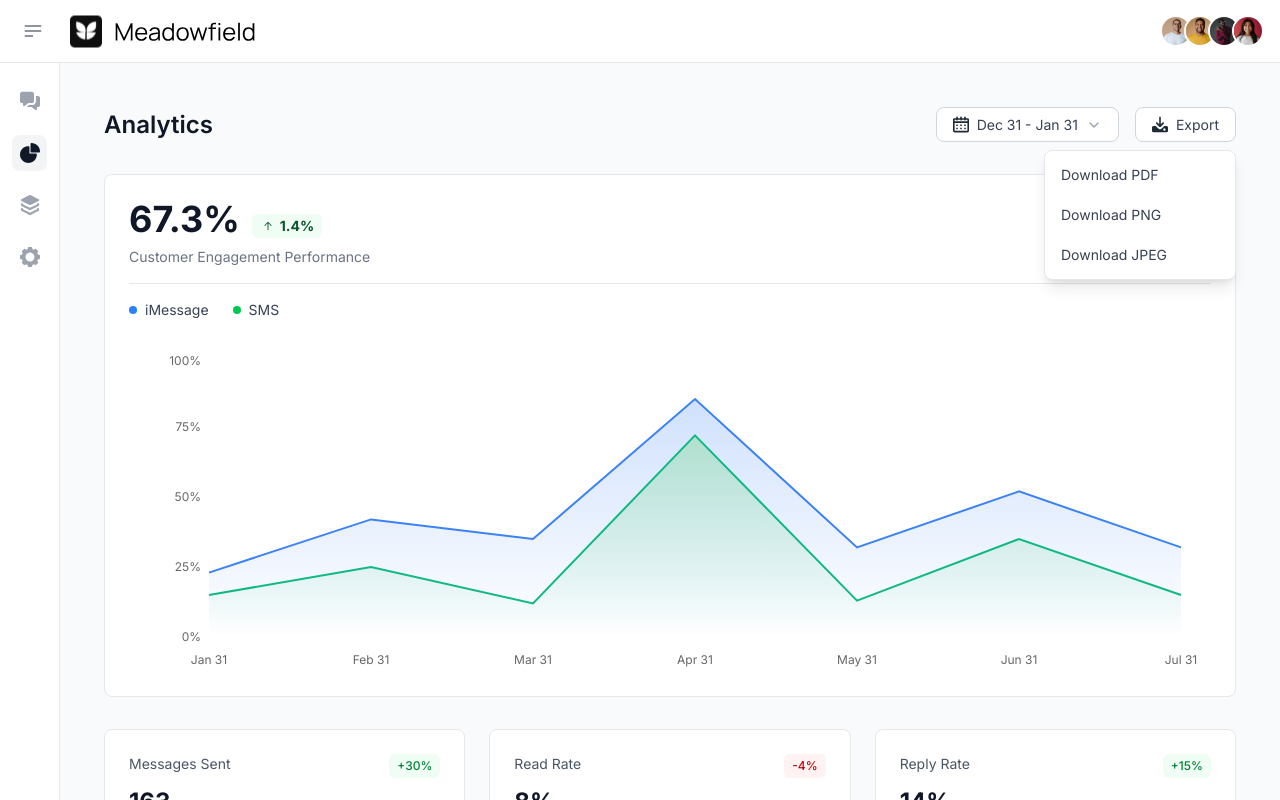
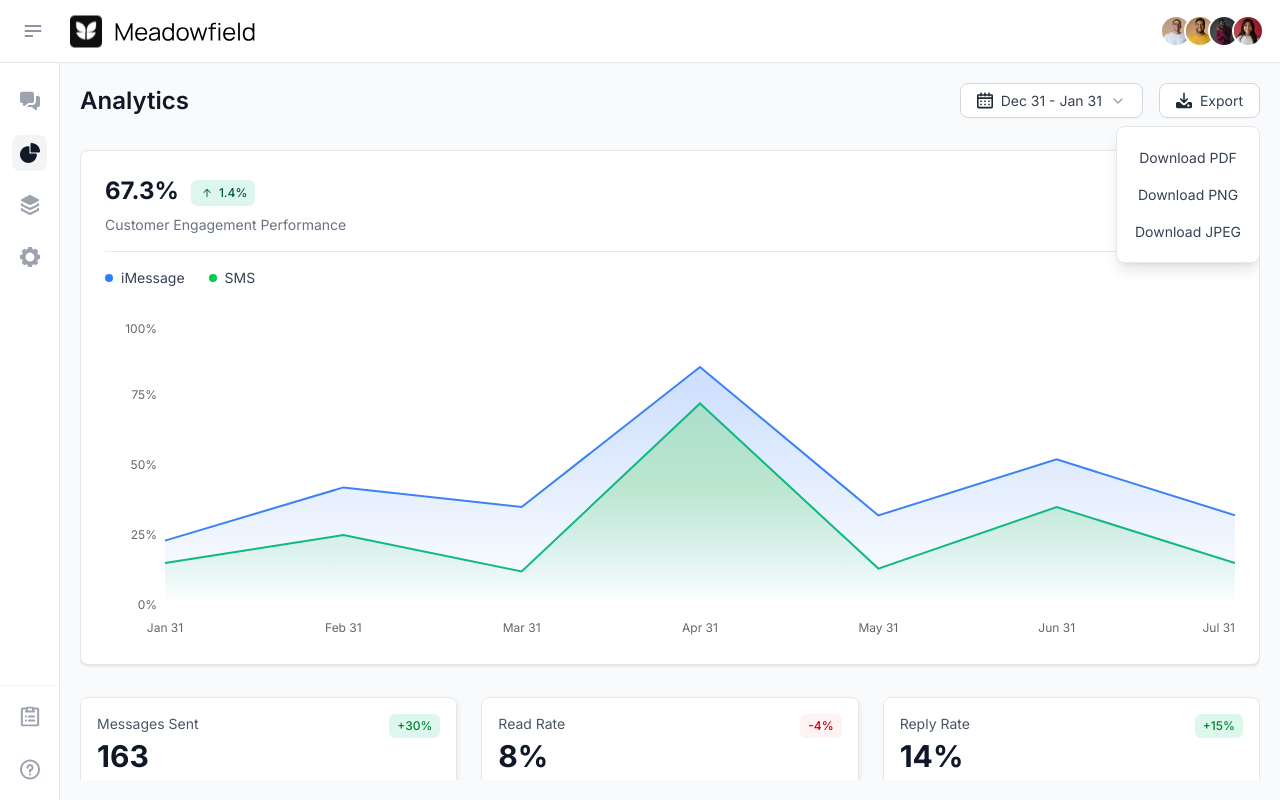
Before and after one commit to asif-zulfiqar/arnio-saas, a Next.js app: page /analytics in a window 1280 px wide. Both pictures are taken after a click on the button "Export". Shown: the top 800 px of the page. Built offline with nearby package versions, Linux system fonts and the light colour scheme.

Commit message:
analytics code merged

```diff
--- a/app/(protected)/(user)/analytics/page.js
+++ b/app/(protected)/(user)/analytics/page.js
@@ -2,7 +2,7 @@
 "use client";
 
 import { useEffect } from "react";
-import { useWorkspaceStore } from "../../../../store/workspace/workspaceStore";
+import useAnalyticsStore from "../../../../store/conversation/AnalyticsStore";
 import { ExportDropdown } from "../../../../components/Analytics/ExportDropdown";
 import { MetricCard } from "../../../../components/Analytics/MetricCard";
 import { EmptyState } from "../../../../components/Analytics/EmptyState";
@@ -12,26 +12,18 @@ import DateRangePickerWrapper from "@/components/Analytics/DateRangePickerWrappe
 
 const Analytics = () => {
   const {
-    analytics,
-    ui,
+    customerEngagement,
+    chartData,
+    metrics,
+    showCalendar,
+    showExportDropdown,
+    hoveredPoint,
+    hasData,
     toggleCalendar,
     toggleExportDropdown,
     setHoveredPoint,
     loadData,
-  } = useWorkspaceStore();
-
-  const {
-    customerEngagement,
-    chartData,
-    metrics,
-  } = analytics;
-
-  const {
-    showCalendar,
-    showExportDropdown,
-    hoveredPoint,
-    hasData,
-  } = ui;
+  } = useAnalyticsStore();
 
   useEffect(() => {
     loadData();
@@ -51,8 +43,13 @@ const Analytics = () => {
 
   if (!hasData) {
     return (
-      <div className="p-6 bg-gray-50 min-h-screen">
-        <div className="mx-auto">
+      <div className="bg-gray-50 h-[calc(100vh-103px)] overflow-hidden">
+        <div
+          className="mx-auto flex-1 overflow-y-auto h-full pt-2 pb-2
+          [&::-webkit-scrollbar]:hidden
+          [-ms-overflow-style]:none
+          [scrollbar-width]:none"
+        >
           <div className="flex justify-between items-center mb-8">
             <h1 className="text-2xl font-semibold text-gray-900">Analytics</h1>
             <div className="flex items-center space-x-4">
@@ -83,8 +80,13 @@ const Analytics = () => {
   }
 
   return (
-    <div className="p-6 bg-gray-50 min-h-screen">
-      <div className="mx-auto">
+    <div className="bg-gray-50 h-[calc(100vh-103px)] overflow-hidden">
+      <div
+        className="mx-auto flex-1 overflow-y-auto h-full
+        [&::-webkit-scrollbar]:hidden
+        [-ms-overflow-style]:none
+        [scrollbar-width]:none"
+      >
         {/* Header */}
         <div className="flex justify-between items-center mb-8">
           <h1 className="text-2xl font-semibold text-gray-900">Analytics</h1>
@@ -101,22 +103,24 @@ const Analytics = () => {
         </div>
 
         {/* Main Chart Section */}
-        <div className="bg-white rounded-lg border border-gray-200 mb-8">
+        <div className="bg-white rounded-lg border border-gray-200 mb-8 shadow-sm">
           {/* Chart Header with Percentage */}
           <div className="p-6 pb-4">
             <div className="flex items-baseline space-x-3 mb-2">
-              <span className="text-4xl font-bold text-gray-900">
+              <span className="text-2xl font-bold text-gray-900">
                 {customerEngagement.percentage}%
               </span>
               <div
-                className={`flex items-center space-x-1 px-2 py-0.5 rounded-md ${
-                  customerEngagement.isPositive ? "bg-green-50" : "bg-red-50"
+                className={`flex items-center space-x-1 px-2 t py-1.5 rounded-md  ${
+                  customerEngagement.isPositive
+                    ? "bg-[#DEF7EC] text-3xl font-bold"
+                    : "bg-red-50 text-3xl font-bold"
                 }`}
               >
                 <svg
                   className={`w-4 h-3  ${
                     customerEngagement.isPositive
-                      ? "text-green-900"
+                      ? "text-[#03543F]"
                       : "text-red-600 rotate-180"
                   }`}
                   fill="currentColor"
@@ -129,9 +133,9 @@ const Analytics = () => {
                   />
                 </svg>
                 <span
-                  className={`text-sm font-bold  ${
+                  className={`text-[12px] font-medium  ${
                     customerEngagement.isPositive
-                      ? "text-green-900"
+                      ? "text-[#03543F]"
                       : "text-red-600"
                   }`}
                 >
@@ -163,7 +167,7 @@ const Analytics = () => {
           {metrics.map((metric, index) => (
             <div
               key={index}
-              className="bg-white p-6 rounded-lg border border-gray-200"
+              className="bg-white p-4 rounded-lg border border-gray-200 shadow-[2px_2px_4px_rgba(0,0,0,0.05)]"
             >
               <MetricCard {...metric} />
             </div>
--- a/components/Analytics/AnalyticsChart.jsx
+++ b/components/Analytics/AnalyticsChart.jsx
@@ -14,33 +14,44 @@ const CustomTooltip = ({ active, payload, label, coordinate }) => {
   const iMessageData = payload.find((p) => p.dataKey === "iMessage");
   const smsData = payload.find((p) => p.dataKey === "SMS");
 
-  // Position tooltip to the left of the cursor position
+  // Dynamic positioning: show on right if too close to left edge, otherwise on left
+  const tooltipWidth = 155;
+  const showOnRight = coordinate.x < tooltipWidth + 20; // Add some padding
+
   const tooltipStyle = {
     position: "absolute",
-    left: `${coordinate.x - 240}px`, // Position to the left of cursor
-    top: `${coordinate.y - 80}px`, // Center vertically relative to cursor
+    left: showOnRight
+      ? `${coordinate.x + 15}px` // Position to the right of cursor
+      : `${coordinate.x - tooltipWidth}px`, // Position to the left of cursor
+    top: `${coordinate.y - 140}px`, // Center vertically relative to cursor
     pointerEvents: "none",
-    zIndex: 1000,
+    zIndex: 9999, // Higher z-index
   };
 
   return (
     <div style={tooltipStyle}>
-      <div className="bg-white p-4 rounded-lg shadow-lg border border-gray-200 min-w-[200px] relative">
-        {/* Arrow pointer on the right side */}
+      <div className="bg-white rounded-xl shadow-lg border border-gray-200 min-w-[135px] relative">
+        {/* Arrow pointer - dynamically positioned */}
         <div
-          className="absolute right-[-6px] top-1/2 -translate-y-1/2 w-3 h-3 bg-white border-r border-b border-gray-200 rotate-[-45deg]"
+          className={`absolute top-1/2 -translate-y-1/2 w-3 h-3 bg-white border border-gray-200 ${
+            showOnRight
+              ? "left-[-6px] border-r-0 border-t-0 rotate-45" // Arrow on left when tooltip is on right
+              : "right-[-6px] border-l-0 border-b-0 rotate-45" // Arrow on right when tooltip is on left
+          }`}
           style={{ boxShadow: "1px 1px 2px rgba(0,0,0,0.05)" }}
         />
 
-        <div className="text-sm font-medium text-gray-900 mb-3">{label}</div>
+        <div className="text-sm font-medium text-gray-900 bg-gray-100 px-4 py-2">
+          {label}
+        </div>
 
         {iMessageData && (
-          <div className="mb-3">
-            <div className="flex items-center space-x-2 mb-1">
+          <div className="px-4 py-2">
+            <div className="flex items-center space-x-2">
               <div className="w-2 h-2 rounded-full bg-blue-500"></div>
               <span className="text-sm text-gray-700">iMessage</span>
             </div>
-            <div className="text-xs text-gray-500 space-y-1">
+            <div className="text-xs text-gray-500 space-y-1 pl-4">
               <div>Sent 1,200</div>
               <div>Opened 94%</div>
               <div>Replied 54%</div>
@@ -50,12 +61,12 @@ const CustomTooltip = ({ active, payload, label, coordinate }) => {
         )}
 
         {smsData && (
-          <div>
+          <div className="px-4 py-2">
             <div className="flex items-center space-x-2 mb-1">
               <div className="w-2 h-2 rounded-full bg-green-500"></div>
               <span className="text-sm text-gray-700">SMS</span>
             </div>
-            <div className="text-xs text-gray-500 space-y-1">
+            <div className="text-xs text-gray-500 space-y-1 pl-4">
               <div>Sent 1,150</div>
               <div>Opened 54%</div>
               <div>Replied 22%</div>
@@ -88,7 +99,7 @@ const AnalyticsChart = ({ data, hoveredPoint, onHover }) => {
         <ResponsiveContainer width="100%" height="100%">
           <AreaChart
             data={data}
-            margin={{ top: 5, right: 30, left: 20, bottom: 5 }}
+            margin={{ top: 5, right: 0, left: 0, bottom: 5 }}
             onMouseMove={(e) => {
               if (e && e.activeLabel) {
                 onHover(e.activePayload);
@@ -98,11 +109,11 @@ const AnalyticsChart = ({ data, hoveredPoint, onHover }) => {
           >
             <defs>
               <linearGradient id="iMessageGradient" x1="0" y1="0" x2="0" y2="1">
-                <stop offset="0%" stopColor="#3B82F6" stopOpacity={0.4} />
+                <stop offset="10%" stopColor="#3B82F6" stopOpacity={0.4} />
                 <stop offset="100%" stopColor="#3B82F6" stopOpacity={0} />
               </linearGradient>
               <linearGradient id="smsGradient" x1="0" y1="0" x2="0" y2="1">
-                <stop offset="0%" stopColor="#32CD32" stopOpacity={0.4} />
+                <stop offset="40%" stopColor="#32CD32" stopOpacity={0.4} />
                 <stop offset="100%" stopColor="#10B981" stopOpacity={0} />
               </linearGradient>
             </defs>
@@ -146,7 +157,7 @@ const AnalyticsChart = ({ data, hoveredPoint, onHover }) => {
                 r: 6,
                 stroke: "#3B82F6",
                 strokeWidth: 2,
-                fill: "white",
+                fill: "#3B82F6",
               }}
             />
 
@@ -162,7 +173,7 @@ const AnalyticsChart = ({ data, hoveredPoint, onHover }) => {
                 r: 6,
                 stroke: "#10B981",
                 strokeWidth: 2,
-                fill: "white",
+                fill: "#10B981",
               }}
             />
           </AreaChart>
--- a/components/Analytics/ExportDropdown.jsx
+++ b/components/Analytics/ExportDropdown.jsx
@@ -1,9 +1,145 @@
-// components/Analytics/DateRangePicker.jsx
-
+// components/Analytics/ExportDropdown.jsx
 import Image from "next/image";
 import ExportIcon from "@/app/assets/svgs/analytics/export.svg";
+import {
+  exportToPDF,
+  exportToPNG,
+  exportToJPEG,
+  generateReportData,
+} from "@/utils/Exportutils";
+import useAnalyticsStore from "@/store/conversation/AnalyticsStore";
 
 export const ExportDropdown = ({ showDropdown, onToggle }) => {
+  const storeData = useAnalyticsStore.getState();
+
+  const handleExport = (format) => {
+    // Generate report data
+    const reportData = generateReportData(storeData);
+
+    // Create a temporary container for export
+    const exportContainer = document.createElement("div");
+    exportContainer.id = "analytics-export-container";
+    exportContainer.style.position = "absolute";
+    exportContainer.style.left = "-9999px";
+    exportContainer.style.top = "-9999px";
+    exportContainer.style.width = "1000px";
+    exportContainer.style.backgroundColor = "#ffffff";
+    exportContainer.style.padding = "20px";
+    exportContainer.style.fontFamily = "sans-serif";
+
+    // Add content to the container
+    exportContainer.innerHTML = `
+      <div style="margin-bottom: 20px; border-bottom: 1px solid #eee; padding-bottom: 10px;">
+        <h1 style="margin: 0; color: #1f2937; font-size: 24px;">${
+          reportData.title
+        }</h1>
+        <p style="margin: 5px 0 0; color: #6b7280; font-size: 14px;">Generated: ${
+          reportData.generatedAt
+        }</p>
+      </div>
+
+      <div style="margin-bottom: 20px; background: #f9fafb; padding: 15px; border-radius: 8px;">
+        <h2 style="margin: 0 0 10px; color: #374151; font-size: 18px;">Customer Engagement</h2>
+        <div style="display: flex; align-items: center;">
+          <span style="font-size: 32px; font-weight: bold; color: #111827; margin-right: 10px;">
+            ${reportData.customerEngagement.percentage}%
+          </span>
+          <span style="color: ${
+            reportData.customerEngagement.isPositive ? "#059669" : "#dc2626"
+          };
+                background: ${
+                  reportData.customerEngagement.isPositive
+                    ? "#d1fae5"
+                    : "#fee2e2"
+                };
+                padding: 4px 8px; border-radius: 6px; font-weight: 500;">
+            ${reportData.customerEngagement.isPositive ? "+" : ""}${
+      reportData.customerEngagement.change
+    }%
+          </span>
+        </div>
+      </div>
+
+      <div style="margin-bottom: 20px;">
+        <h2 style="margin: 0 0 15px; color: #374151; font-size: 18px;">Message Performance Over Time</h2>
+        <div style="display: flex; margin-bottom: 10px;">
+          <div style="display: flex; align-items: center; margin-right: 20px;">
+            <div style="width: 12px; height: 12px; background: #3B82F6; border-radius: 50%; margin-right: 5px;"></div>
+            <span style="font-size: 14px;">iMessage</span>
+          </div>
+          <div style="display: flex; align-items: center;">
+            <div style="width: 12px; height: 12px; background: #10B981; border-radius: 50%; margin-right: 5px;"></div>
+            <span style="font-size: 14px;">SMS</span>
+          </div>
+        </div>
+
+        <div style="display: grid; grid-template-columns: repeat(auto-fit, minmax(120px, 1fr)); gap: 10px;">
+          ${reportData.chartData
+            .map(
+              (item) => `
+            <div style="border: 1px solid #e5e7eb; padding: 10px; border-radius: 6px;">
+              <div style="font-weight: 500; margin-bottom: 8px;">${item.date}</div>
+              <div style="color: #3B82F6; margin-bottom: 4px;">iMessage: ${item.iMessage}</div>
+              <div style="color: #10B981;">SMS: ${item.SMS}</div>
+            </div>
+          `
+            )
+            .join("")}
+        </div>
+      </div>
+
+      <div>
+        <h2 style="margin: 0 0 15px; color: #374151; font-size: 18px;">Key Metrics</h2>
+        <div style="display: grid; grid-template-columns: repeat(auto-fit, minmax(200px, 1fr)); gap: 15px;">
+          ${reportData.metrics
+            .map(
+              (metric) => `
+            <div style="border: 1px solid #e5e7eb; padding: 15px; border-radius: 8px;">
+              <div style="display: flex; justify-content: space-between; align-items: start; margin-bottom: 10px;">
+                <h3 style="margin: 0; font-size: 14px; color: #6b7280;">${
+                  metric.title
+                }</h3>
+                <span style="color: ${
+                  metric.isPositive ? "#059669" : "#dc2626"
+                };
+                      background: ${metric.isPositive ? "#d1fae5" : "#fee2e2"};
+                      padding: 2px 6px; border-radius: 4px; font-size: 12px; font-weight: 500;">
+                  ${metric.isPositive ? "+" : ""}${metric.change}%
+                </span>
+              </div>
+              <div style="font-size: 20px; font-weight: bold; color: #111827;">${
+                metric.value
+              }</div>
+            </div>
+          `
+            )
+            .join("")}
+        </div>
+      </div>
+    `;
+
+    // Add to document
+    document.body.appendChild(exportContainer);
+
+    // Export based on format
+    setTimeout(() => {
+      if (format === "pdf") {
+        exportToPDF("analytics-export-container", "analytics-report");
+      } else if (format === "png") {
+        exportToPNG("analytics-export-container", "analytics-report");
+      } else if (format === "jpeg") {
+        exportToJPEG("analytics-export-container", "analytics-report");
+      }
+
+      // Remove the temporary container
+      setTimeout(() => {
+        document.body.removeChild(exportContainer);
+      }, 100);
+    }, 100);
+
+    onToggle();
+  };
+
   const exportOptions = [
     { label: "Download PDF", value: "pdf" },
     { label: "Download PNG", value: "png" },
@@ -14,7 +150,7 @@ export const ExportDropdown = ({ showDropdown, onToggle }) => {
     <div className="relative">
       <button
         onClick={onToggle}
-        className="flex items-center space-x-2 px-4 py-2 text-sm text-gray-700 bg-white border border-gray-300 rounded-lg hover:bg-gray-50 transition-colors"
+        className="flex items-center space-x-2 px-4 py-2 text-sm text-gray-700 bg-white border border-gray-300 rounded-lg hover:bg-gray-100 transition-colors"
       >
         <Image
           src={ExportIcon}
@@ -37,17 +173,14 @@ export const ExportDropdown = ({ showDropdown, onToggle }) => {
 
       {showDropdown && (
         <div
-          className="absolute right-0 mt-2 w-48 bg-white border border-gray-200 rounded-lg shadow-lg z-10 py-1"
+          className="absolute right-0 mt-2 w-36 bg-white border border-gray-200 rounded-lg shadow-lg z-10 py-3 px-2"
           onClick={(e) => e.stopPropagation()}
         >
           {exportOptions.map((option) => (
             <button
               key={option.value}
-              className="w-full text-left px-4 py-2.5 text-sm text-gray-700 hover:bg-gray-50 transition-colors"
-              onClick={() => {
-                console.log(`Exporting as ${option.value}`);
-                onToggle();
-              }}
+              className="w-full text-centre px-1 py-2 text-[14px] text-gray-700 hover:bg-gray-100 transition-colors"
+              onClick={() => handleExport(option.value)}
             >
               {option.label}
             </button>
--- a/components/Analytics/MetricCard.jsx
+++ b/components/Analytics/MetricCard.jsx
@@ -32,13 +32,26 @@ export const MetricCard = ({ title, value, change, isPositive, hasChart }) => {
   const createSparklinePath = (data, width, height) => {
     const max = Math.max(...data);
     const min = Math.min(...data);
-    return data
-      .map((point, index) => {
-        const x = (index / (data.length - 1)) * width;
-        const y = height - ((point - min) / (max - min)) * height;
-        return `${index === 0 ? "M" : "L"} ${x} ${y}`;
-      })
-      .join(" ");
+    const normalizedData = data.map(
+      (point) => height - ((point - min) / (max - min)) * height
+    );
+
+    let path = `M 0 ${normalizedData[0]}`;
+
+    for (let i = 1; i < normalizedData.length; i++) {
+      const x = (i / (normalizedData.length - 1)) * width;
+      const y = normalizedData[i];
+      const prevX = ((i - 1) / (normalizedData.length - 1)) * width;
+      const prevY = normalizedData[i - 1];
+
+      // Create smooth curve using previous and current points
+      const controlX1 = prevX + (x - prevX) / 2;
+      const controlX2 = prevX + (x - prevX) / 2;
+
+      path += ` C ${controlX1} ${prevY}, ${controlX2} ${y}, ${x} ${y}`;
+    }
+
+    return path;
   };
 
   const gradientId = `gradient-${title
@@ -46,31 +59,33 @@ export const MetricCard = ({ title, value, change, isPositive, hasChart }) => {
     .replace(/[()]/g, "")}`;
 
   return (
-    <div className="bg-white">
-      <div className="flex justify-between items-start mb-2">
+    <div className="bg-white ">
+      <div className="flex justify-between items-start mb-0">
         <h3 className="text-sm text-gray-600">{title}</h3>
         <span
           className={`px-2 py-1 rounded-md text-xs font-medium ${
-            isPositive ? "text-green-700 bg-green-50" : "text-red-700 bg-red-50"
+            isPositive
+              ? "text-green-700 bg-[#DEF7EC]"
+              : "text-red-700 bg-red-50"
           }`}
         >
           {isPositive ? "+" : ""}
           {change}%
         </span>
       </div>
-      <div className="text-2xl font-bold text-gray-900 mb-4">{value}</div>
+      <div className="text-3xl font-bold text-gray-900 mb-4">{value}</div>
       {hasChart && (
-        <div className="w-full h-12 mt-4">
+        <div className="w-full h-[61px] mt-4 p-0">
           <svg
             width="100%"
-            height="48"
-            viewBox="0 0 280 48"
+            height="49"
+            viewBox="0 0 280 49"
             className="w-full h-full"
             preserveAspectRatio="none"
           >
             <defs>
               <linearGradient id={gradientId} x1="0%" y1="0%" x2="0%" y2="100%">
-                <stop offset="0%" stopColor="#3B82F6" stopOpacity="0.3" />
+                <stop offset="10%" stopColor="#3B82F6" stopOpacity="0.35" />
                 <stop offset="100%" stopColor="#3B82F6" stopOpacity="0.05" />
               </linearGradient>
             </defs>
@@ -83,9 +98,9 @@ export const MetricCard = ({ title, value, change, isPositive, hasChart }) => {
               fill={`url(#${gradientId})`}
             />
             <path
-              d={createSparklinePath(sparklineData, 280, 48)}
+              d={createSparklinePath(sparklineData, 280, 46)}
               stroke="#3B82F6"
-              strokeWidth="2.5"
+              strokeWidth="2"
               fill="none"
               strokeLinecap="round"
               strokeLinejoin="round"
--- a/components/conversations/ConversationsList.jsx
+++ b/components/conversations/ConversationsList.jsx
@@ -1,4 +1,4 @@
-import { useWorkspaceStore } from "@/store/workspace/workspaceStore";
+import { useConversationStore } from "@/store/conversation/conversationStore";
 import { getInitials } from "@/utils/utils";
 import { formatDistanceToNow } from "date-fns";
 import Spinner from "../global/small/Spinner";
@@ -10,7 +10,7 @@ const ConversationsList = ({ isLoading }) => {
     setActiveConversation,
     getFilteredConversations,
     searchTerm,
-  } = useWorkspaceStore();
+  } = useConversationStore();
 
   const filteredConversations = getFilteredConversations();
 
--- a/components/conversations/DeleteChat.jsx
+++ b/components/conversations/DeleteChat.jsx
@@ -20,7 +20,7 @@ const DeleteChat = () => {
       <EllipsisVertical className="size-4 text-primary" />
       {isOpen && (
         <div
-          className="absolute bg-white rounded-md shadow-md w-[108px]"
+          className="absolute bg-white rounded-md shadow-md w-[105px]"
           style={{ top: "20px", right: "0%", transform: "translateX(0%)" }}
         >
           <ul className="text-sm">
--- /dev/null
+++ b/utils/Exportutils.js
@@ -0,0 +1,100 @@
+// utils/ExportUtils.js
+import html2canvas from "html2canvas";
+import jsPDF from "jspdf";
+
+// Function to export as PDF
+export const exportToPDF = async (elementId, filename = "analytics-report") => {
+  const element = document.getElementById(elementId);
+  if (!element) {
+    console.error("Element not found for PDF export");
+    return;
+  }
+
+  try {
+    const canvas = await html2canvas(element, {
+      scale: 2,
+      useCORS: true,
+      logging: false,
+      backgroundColor: "#ffffff",
+    });
+
+    const imgData = canvas.toDataURL("image/png");
+    const pdf = new jsPDF("p", "mm", "a4");
+    const pdfWidth = pdf.internal.pageSize.getWidth();
+    const pdfHeight = (canvas.height * pdfWidth) / canvas.width;
+
+    pdf.addImage(imgData, "PNG", 0, 0, pdfWidth, pdfHeight);
+    pdf.save(`${filename}.pdf`);
+  } catch (error) {
+    console.error("Error generating PDF:", error);
+  }
+};
+
+// Function to export as PNG
+export const exportToPNG = async (elementId, filename = "analytics-report") => {
+  const element = document.getElementById(elementId);
+  if (!element) {
+    console.error("Element not found for PNG export");
+    return;
+  }
+
+  try {
+    const canvas = await html2canvas(element, {
+      scale: 2,
+      useCORS: true,
+      logging: false,
+      backgroundColor: "#ffffff",
+    });
+
+    const link = document.createElement("a");
+    link.download = `${filename}.png`;
+    link.href = canvas.toDataURL("image/png");
+    link.click();
+  } catch (error) {
+    console.error("Error generating PNG:", error);
+  }
+};
+
+// Function to export as JPEG
+export const exportToJPEG = async (
+  elementId,
+  filename = "analytics-report"
+) => {
+  const element = document.getElementById(elementId);
+  if (!element) {
+    console.error("Element not found for JPEG export");
+    return;
+  }
+
+  try {
+    const canvas = await html2canvas(element, {
+      scale: 2,
+      useCORS: true,
+      logging: false,
+      backgroundColor: "#ffffff",
+    });
+
+    const link = document.createElement("a");
+    link.download = `${filename}.jpeg`;
+    link.href = canvas.toDataURL("image/jpeg", 0.9);
+    link.click();
+  } catch (error) {
+    console.error("Error generating JPEG:", error);
+  }
+};
+
+// Function to generate a simplified report data structure
+export const generateReportData = (storeData) => {
+  const { customerEngagement, chartData, metrics } = storeData;
+
+  return {
+    title: "Analytics Report",
+    generatedAt: new Date().toLocaleString(),
+    customerEngagement,
+    chartData,
+    metrics,
+    summary: `Customer Engagement: ${customerEngagement.percentage}% (${
+      customerEngagement.isPositive ? "+" : ""
+    }${customerEngagement.change}%)`,
+  };
+};
```
Also changed, not shown: app/(protected)/(user)/settings/page.js (+4 -7 lines), components/Analytics/DateRangePickerWrapper.jsx (+7 -7 lines), components/profile/Profile.jsx (+53 -30 lines).
